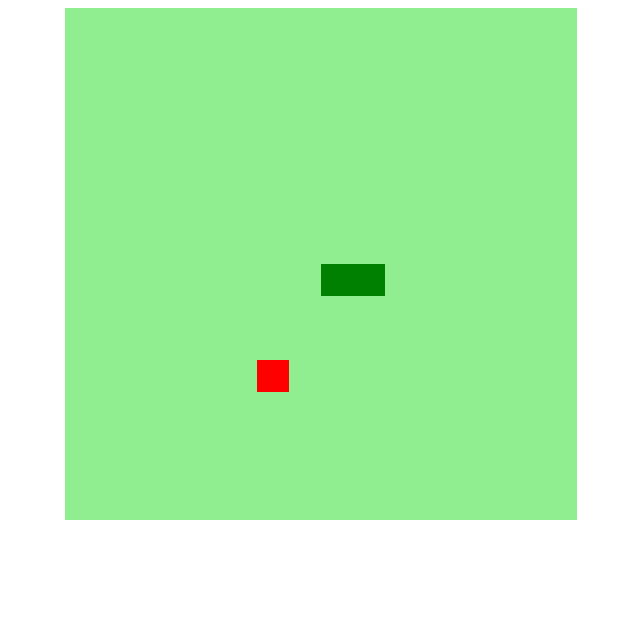
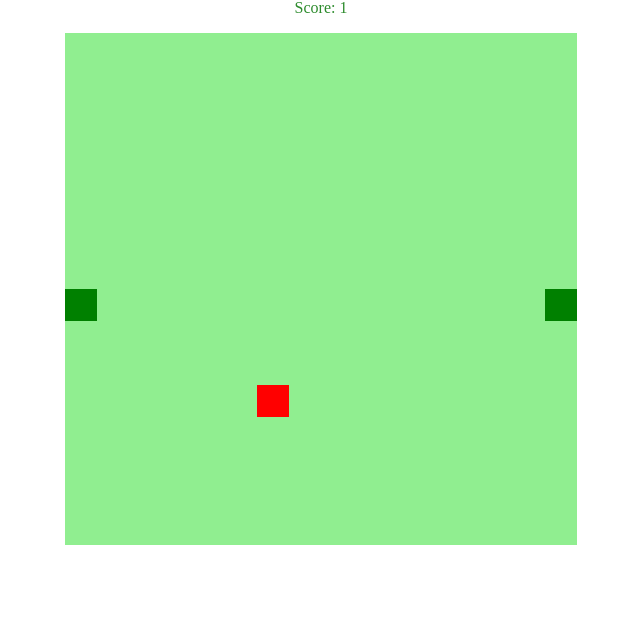
Before and after one commit to ebrauta/JogoDaCobrinha, a plain HTML site: page index.html in a window 1280 px wide. Shown: the part 164-800 px from the top of the page, without its empty margins (295-935 px from the left). Drawn offline with Linux system fonts and the light colour scheme.

Commit message:
Inserção de pontuação

```diff
--- a/index.html
+++ b/index.html
@@ -10,6 +10,7 @@
   </head>
   <body>
       <h1>Snake Game</h1>
+      <p>Score: <span id="score"></span></p>
       <canvas id="snake" width="512" height="512"></canvas>
   </body>
 </html>
--- a/script.js
+++ b/script.js
@@ -1,3 +1,4 @@
+let score = document.getElementById('score')
 let canvas = document.getElementById('snake');
 let context = canvas.getContext("2d");
 let box = 32;
@@ -6,6 +7,8 @@ snake[0] = {
     x: 8 * box,
     y: 8 * box
 }
+var pontos = 0;
+
 let direction = "right";
 let food = {
     x: Math.floor(Math.random() * 15 + 1) * box,
@@ -40,6 +43,7 @@ function update(event){
 
 function iniciarJogo(){
 
+    score.innerHTML = Number(pontos)
     if(snake[0].x > 15 * box && direction == "right") snake[0].x = 0;
     if(snake[0].x < 0  && direction == "left") snake[0].x = 16 * box;
     if(snake[0].y > 15 * box && direction == "down") snake[0].y = 0;
@@ -69,6 +73,7 @@ function iniciarJogo(){
     } else {
         food.x = Math.floor(Math.random() * 15 + 1) * box;
         food.y = Math.floor(Math.random() * 15 + 1) * box;
+        pontos++
     }
 
 
@@ -80,4 +85,5 @@ function iniciarJogo(){
     snake.unshift(newHead);
 }
 
-let jogo = setInterval(iniciarJogo, 100);
+let speed = 200;
+let jogo = setInterval(iniciarJogo, speed);
```
